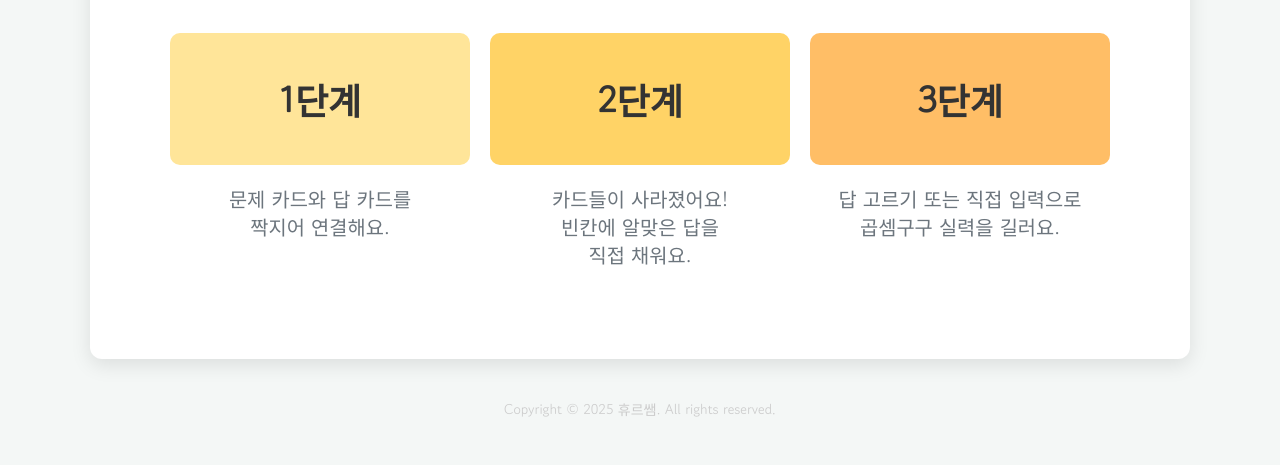
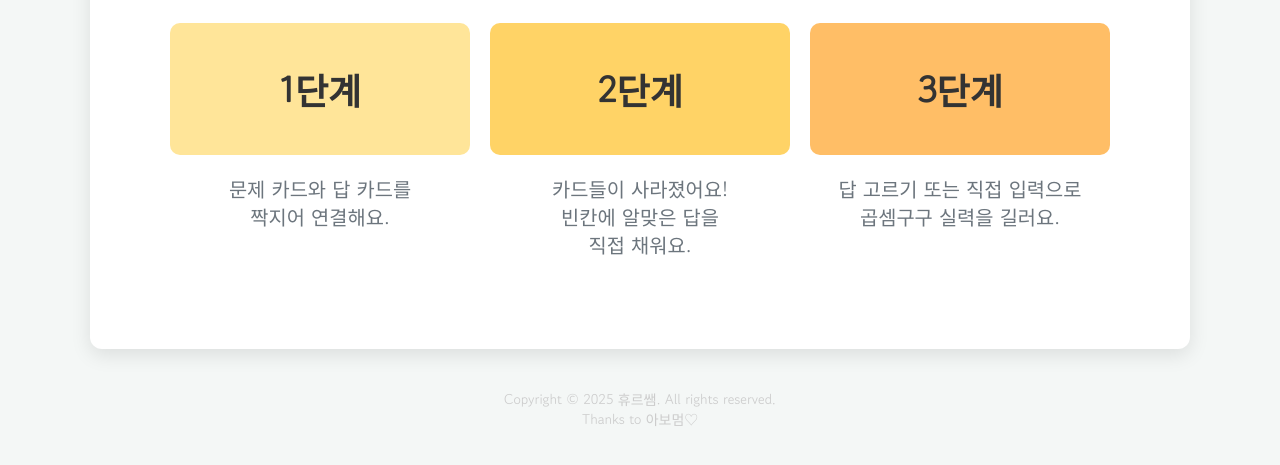
Before and after one commit to 3arch2nd/gugu, a plain HTML site: page index.html in a window 1280 px wide. Shown: the part 301-766 px from the top of the page. Drawn offline with Linux system fonts and the light colour scheme.

Commit message:
Update index.html

```diff
--- a/index.html
+++ b/index.html
@@ -811,7 +811,7 @@
     </div>
 
     <div class="footer">
-        Copyright © 2025 휴르쌤. All rights reserved.
+        Copyright © 2025 휴르쌤. All rights reserved. <br> Thanks to 아보멈♡
     </div>
 
     <script>
```
